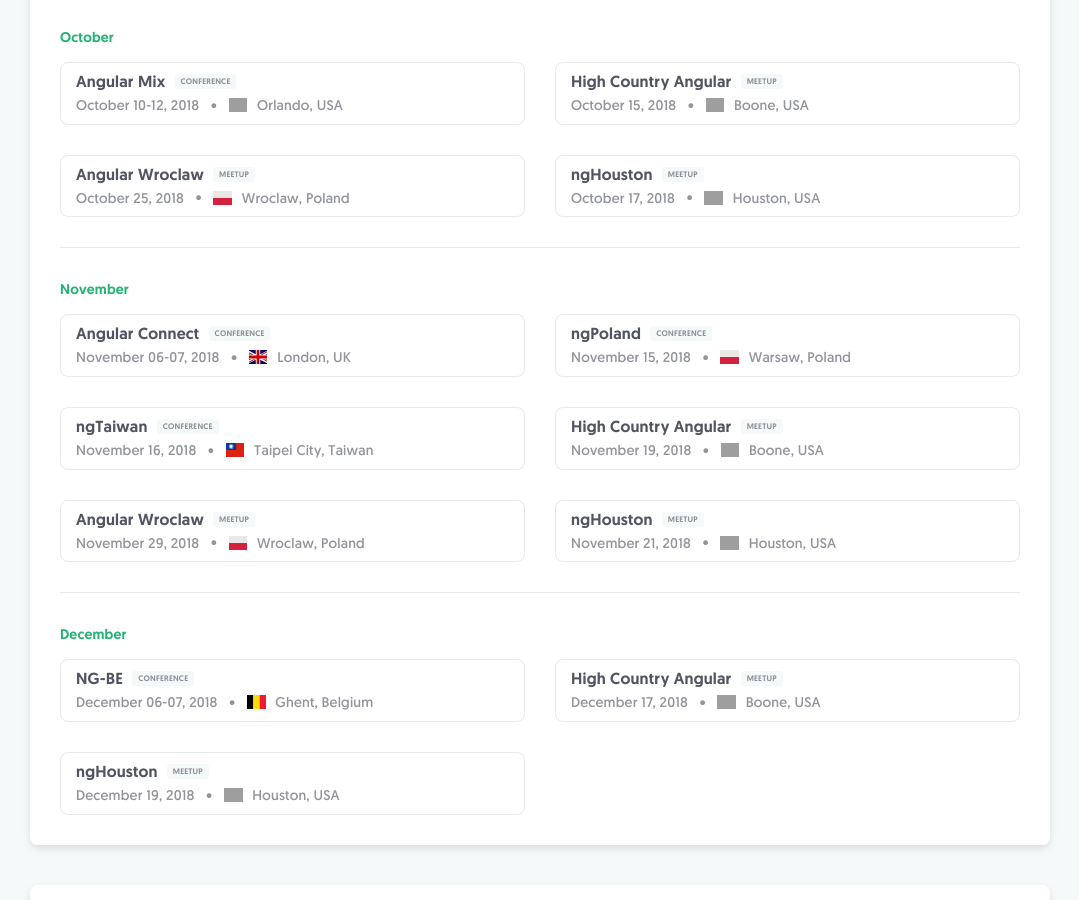
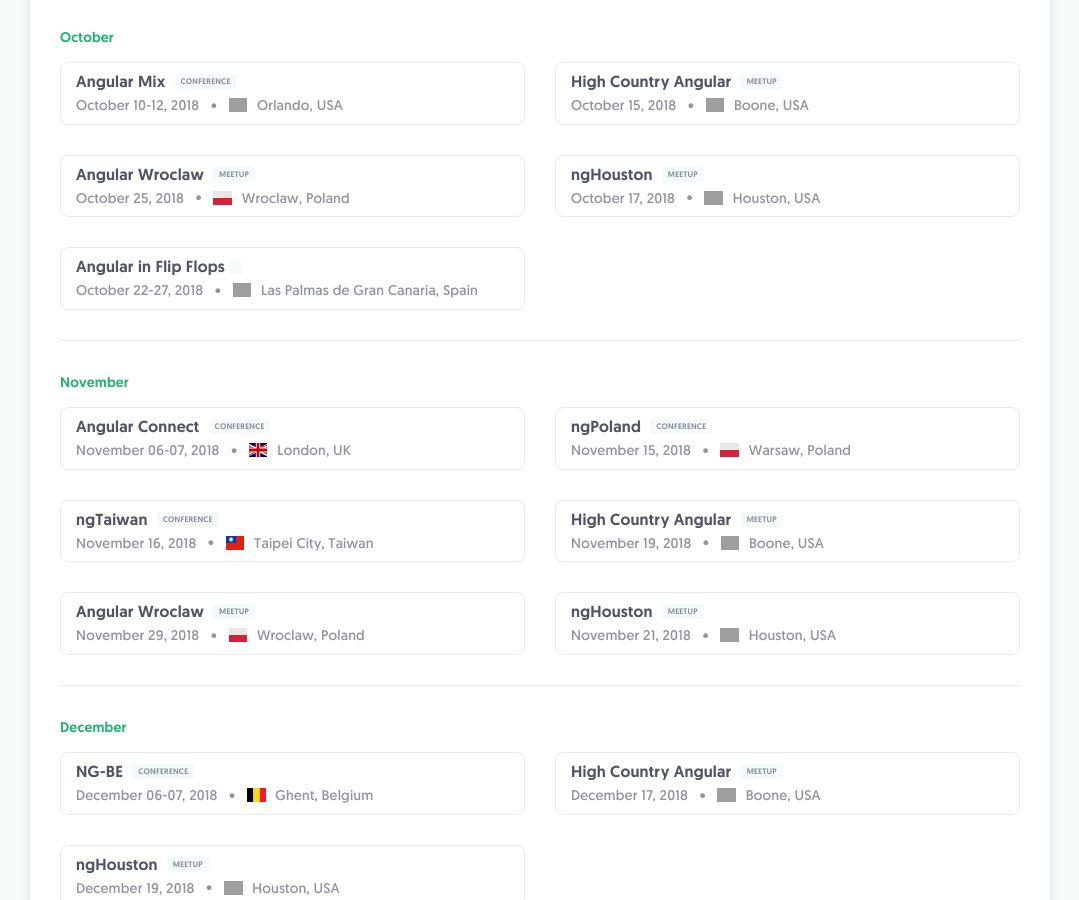
Before and after one commit to zhangen69/angularconferences.github.io, a Jekyll site: the page built from index.html, in a window 1280 px wide and 900 px high, scrolled down 1279 px. Shown: the whole window, without its empty margins (100-1179 px from the left). Built offline with Jekyll 4.4.1, drawn with Linux system fonts in a browser that asks for light colours; some of the changed lines change nothing that is shown; grey boxes are pictures that could not be loaded.

Commit message:
Add Angular in Flip Flops

```diff
--- a/_data/2018.json
+++ b/_data/2018.json
@@ -39,7 +39,7 @@
         "twitter": "yuxiglobal"
       }
     },
-      {
+    {
       "metadata": {
         "country_code": "US",
         "location": "Boone",
@@ -136,6 +136,22 @@
         "meetup": "https://www.meetup.com/ngHouston/events/wbghxpyxnbwb/",
         "twitter": "ng_Houston"
       }
+    },
+    {
+      "metadata": {
+        "country_code": "ES",
+        "location": "Las Palmas de Gran Canaria",
+        "title": "Angular in Flip Flops",
+        "date": "22-27",
+        "logo": "angularinff.png",
+        "type": "bootcamp",
+        "desc": "Angular in Flip Flops is a knowledge-and-action-packed Angular training course. We spend 7-days in a remote location in stunning Las Palmas in Gran Canaria.  The event is designed to help professional developers to find focus and to move their Angular knowledge to the next level, while having fun (in flip flops)."
+      },
+      "links": {
+        "web": "https://www.codecamps.com/aiff4/",
+        "youtube": "https://www.youtube.com/channel/UCW6i686k6-n7avcwgoWX1XQ",
+        "twitter": "angularinFF"
+      }
     }
   ],
   "November": [
@@ -199,7 +215,7 @@
         "youtube": "https://www.youtube.com/channel/UCHN0UT6xV5HGEvK7l2tTapw",
         "meetup": "https://www.meetup.com/High-Country-Angular/",
         "twitter": "ngHighCountry"
-       }
+      }
     },
     {
       "metadata": {
```
Also changed, not shown: assets/img/confs/angularinff.png (added).
